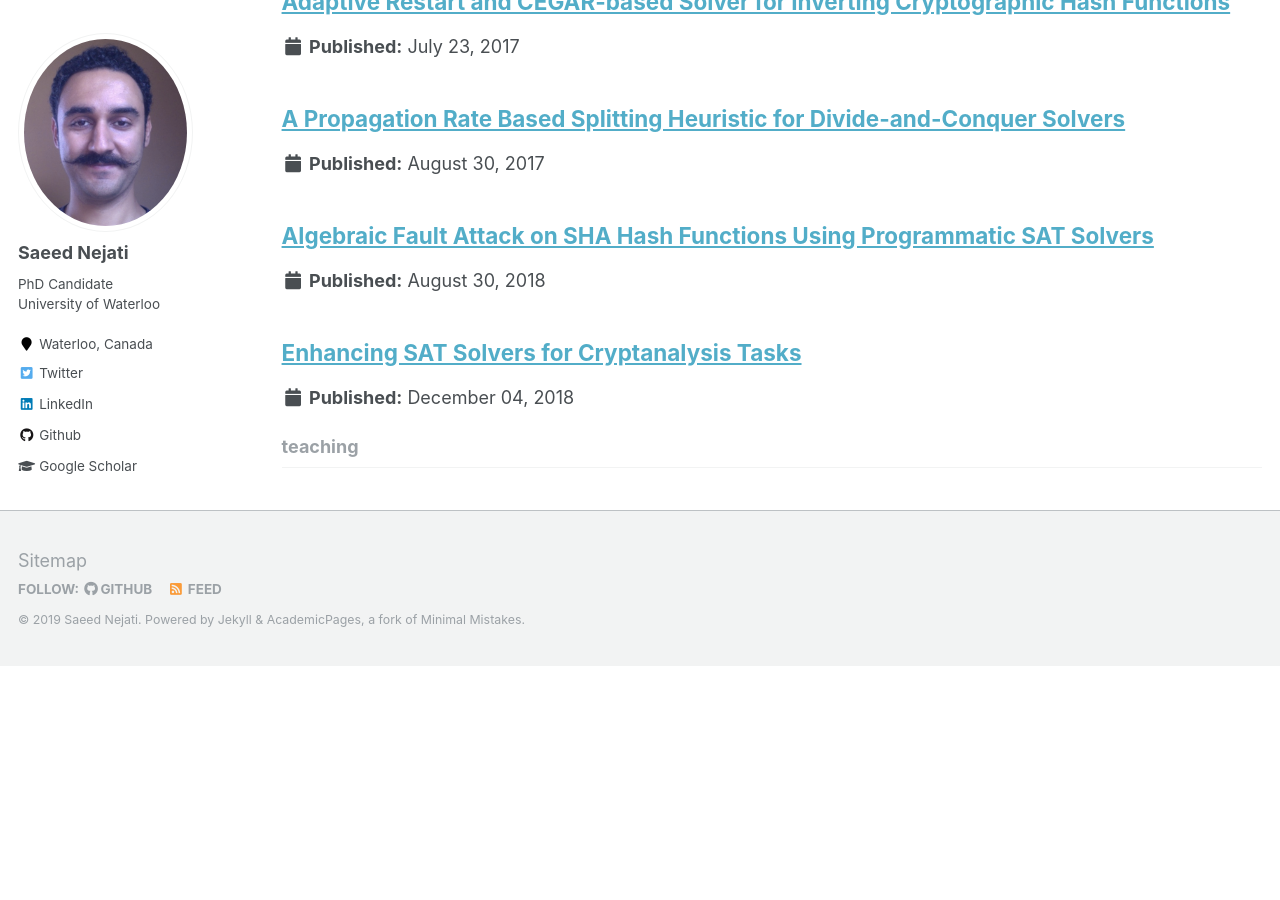
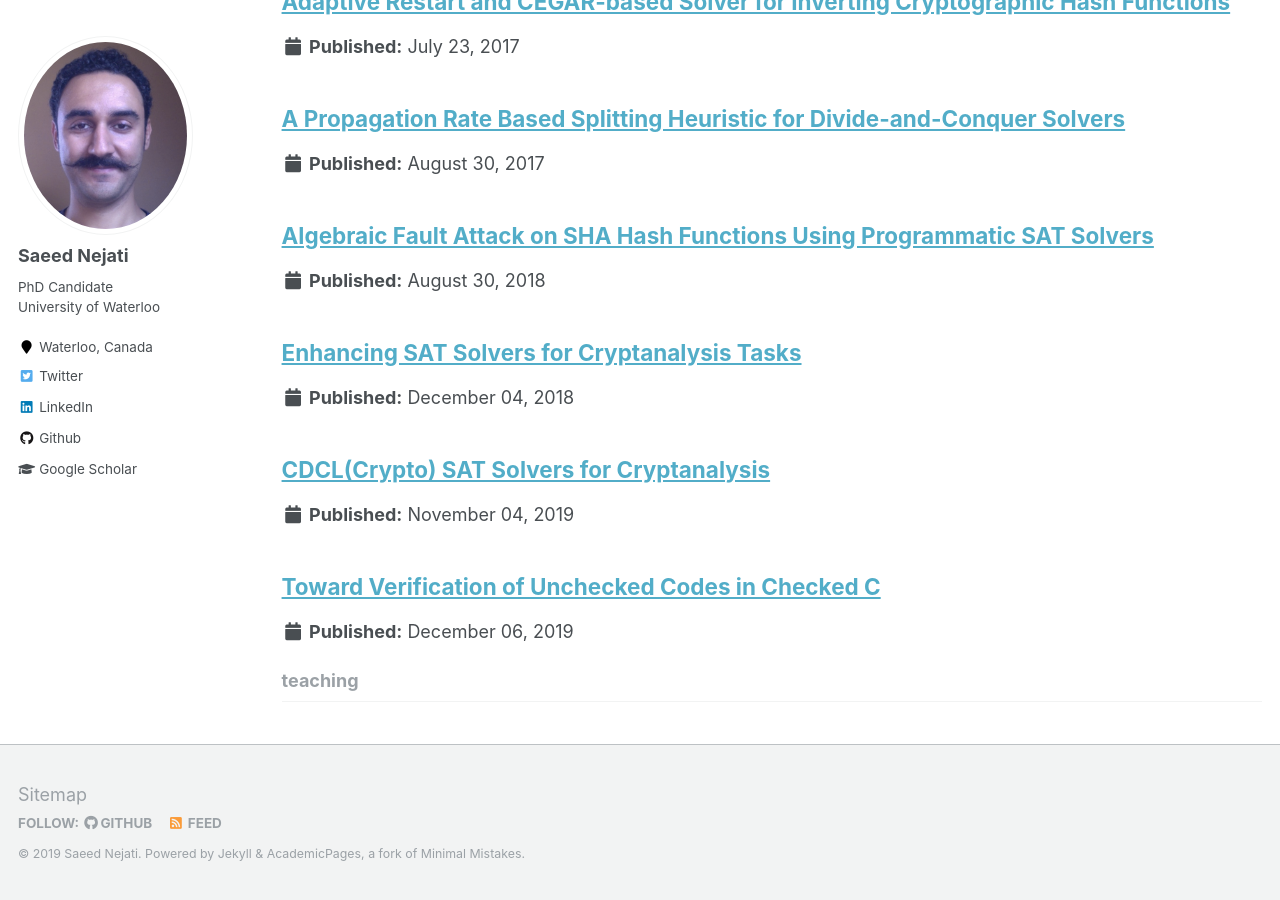
Before and after one commit to saeednj/webpage, a Jekyll site: the page built from academicpages/_pages/collection-archive.html, in a window 1280 px wide and 900 px high, scrolled down 1297 px. Built offline with Jekyll 4.4.1, drawn with Linux system fonts in a browser that asks for light colours; before the commit the page ends 1963 px from its top, so only the background shows below that.

Commit message:
adding cascon talk and MSR talk

```diff
--- /dev/null
+++ b/academicpages/_talks/cascon19.md
@@ -0,0 +1,9 @@
+---
+title: "CDCL(Crypto) SAT Solvers for Cryptanalysis"
+collection: talks
+type: "Conference Presentation"
+venue: "CASCON 2019"
+date: 2019-11-04
+location: "Toronto, Canada"
+slides: "CDCL_Crypto_slides.pdf"
+---
--- /dev/null
+++ b/academicpages/_talks/msr19.md
@@ -0,0 +1,9 @@
+---
+title: "Toward Verification of Unchecked Codes in Checked C"
+collection: talks
+type: "Internship Presentation"
+venue: "Microsoft Research"
+date: 2019-12-06
+location: "Redmond, USA"
+slides: "checkedc_finalpres_slides.pdf"
+---
```
Also changed, not shown: academicpages/_talks/sat17.md (+1 -1 lines), 2 other files.
